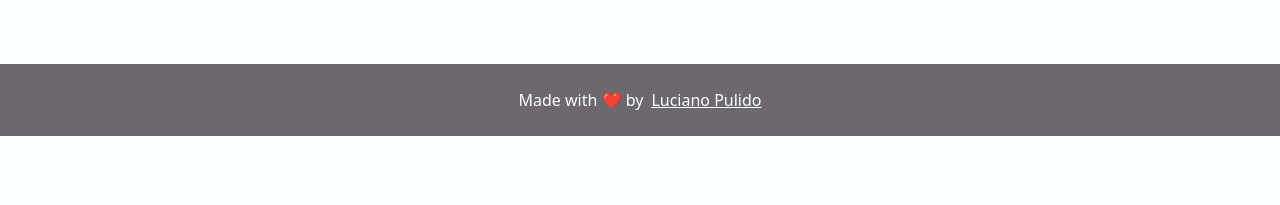
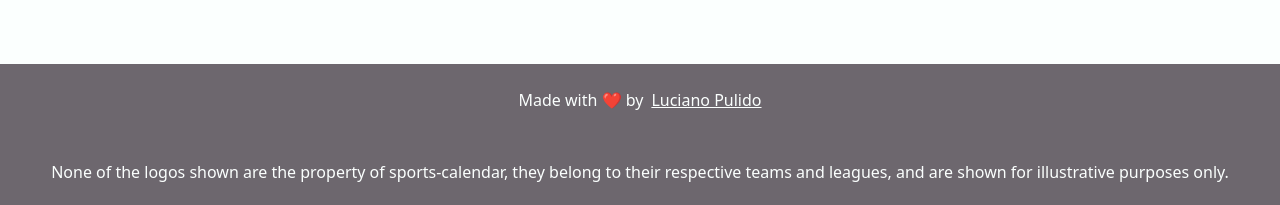
Before and after one commit to PulidoLuciano/sports-calendar, a Next.js app: page / in a window 1280 px wide. Shown: the part 820-1025 px from the top of the page. Before the commit the page ends 956 px from the top, so only its background shows below. Built offline with nearby package versions, Linux system fonts and the light colour scheme; no server answers; the database is empty.

Commit message:
Copyright warning

```diff
--- a/src/components/footer.jsx
+++ b/src/components/footer.jsx
@@ -2,9 +2,12 @@ import P from "./p";
 
 export default function Footer(){
     return(
-        <footer className="bg-tertiary text-white flex justify-center gap-2 items-center">
-            <P text={"made"} className={"text-white py-6"}/>
-            <a href="https://github.com/PulidoLuciano" target="_blank" referrerPolicy="non-referrer" className="underline">Luciano Pulido</a>
+        <footer className="bg-tertiary text-white flex flex-col justify-center items-center">
+            <div className="flex justify-center items-center gap-2">
+                <P text={"made"} className={"text-white py-6"}/>
+                <a href="https://github.com/PulidoLuciano" target="_blank" referrerPolicy="non-referrer" className="underline">Luciano Pulido</a>
+            </div>
+            <P text={"copyright"} className={"text-white py-6 text-center"}/>
         </footer>
     )
 }
--- a/src/utils/languages/english.js
+++ b/src/utils/languages/english.js
@@ -14,5 +14,6 @@ export default{
     step_three: "Google will send you an e-mail, you have to click the add calendar option in that e-mail.",
     step_four: "If you don't want to be suscribe to a calendar anymore, you have to click on the star again.",
     tutorial_two: "Congratulations! You are subscribed to your team calendar and you never will lost a game again.",
-    made: "Made with ❤️ by"
+    made: "Made with ❤️ by",
+    copyright: "None of the logos shown are the property of sports-calendar, they belong to their respective teams and leagues, and are shown for illustrative purposes only."
 }
--- a/src/utils/languages/spanish.js
+++ b/src/utils/languages/spanish.js
@@ -14,5 +14,6 @@ export default {
     step_three: "Google te enviará un e-mail. Debes pulsar en la opción de añadir inventario en ese e-mail.",
     step_four: "Si quieres dejar de ver el calendario del equipo debes pulsar la estrella nuevamente.",
     tutorial_two: "¡Felicidades! Estás suscrito al calendario de tu equipo y nunca más te perderás un partido.",
-    made: "Hecho con ❤️ por "
+    made: "Hecho con ❤️ por ",
+    copyright: "Ninguno de los logos mostrados son propiedad de sports-calendar, pertenecen a sus respectivos equipos y ligas, y solo se muestran con carácter ilustrativo."
 }
```
